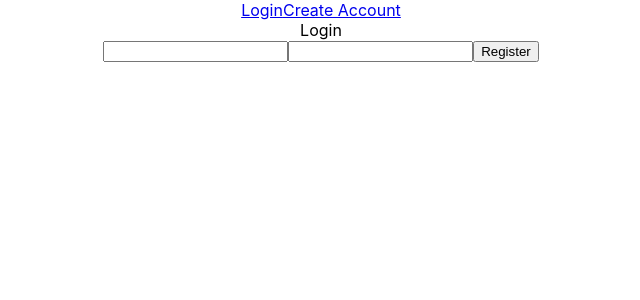
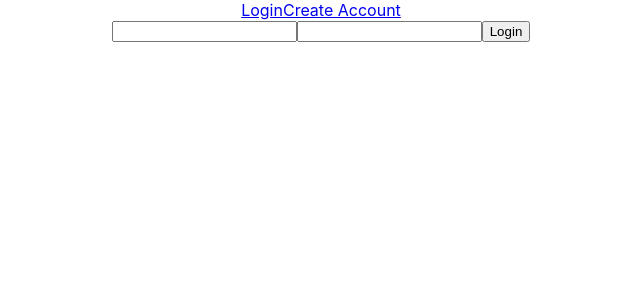
Before and after one commit to JohannaENilsson/mandatory-advanced-js3, a React (Create React App) app: page / in a window 1280 px wide. Shown: the top 300 px of the page, without its empty margins (319-959 px from the left). Built offline with nearby package versions, Linux system fonts and the light colour scheme.

Commit message:
changed to singesettings on plugin to only have single quotes

```diff
--- a/src/components/Axios.js
+++ b/src/components/Axios.js
@@ -18,7 +18,7 @@ export function GetAxiosTodo(){
 
 
 export function PostAxiosRegister(email, password){
-    return axios.post(`${APIURL}register`, {email, password}) // Måste skicka med email och lösenord
+    return axios.post(`${APIURL}register`, {email, password})
     .then(resp => {
         console.log(resp);
         console.log(resp.status);
@@ -31,8 +31,8 @@ export function PostAxiosRegister(email, password){
 }
 
 
-export function PostAxiosAuth(){
-    return axios.post(`${APIURL}auth`) // Måste skicka med email och lösenord
+export function PostAxiosAuth(email, password){
+    return axios.post(`${APIURL}auth`, {email, password})
     .then(resp => {
         console.log(resp);
         console.log(resp.status);
--- a/src/components/CreateAccount.js
+++ b/src/components/CreateAccount.js
@@ -1,13 +1,14 @@
-import React from "react";
-import Form from "./Form";
-import { PostAxiosRegister } from "./Axios";
+import React from 'react';
+import Form from './Form';
+import { PostAxiosRegister } from './Axios';
+import { Redirect } from 'react-router-dom';
 
 class CreateAccount extends React.Component {
   constructor(props) {
     super(props);
     this.state = {
-      email: "",
-      password: ""
+      email: '',
+      password: ''
     };
     this.handleInput = this.handleInput.bind(this);
     this.handleSubmit = this.handleSubmit.bind(this);
@@ -32,11 +33,11 @@ class CreateAccount extends React.Component {
 
   render() {
     return (
-      <div className="container">
+      <div className='container'>
         <Form
           handleSubmit={this.handleSubmit}
           handleInput={this.handleInput}
-          submitButtonText="Register"
+          submitButtonText='Sign up'
         />
       </div>
     );
--- a/src/components/Login.js
+++ b/src/components/Login.js
@@ -1,38 +1,43 @@
 import React from 'react';
+import Form from './Form';
+import { PostAxiosAuth } from './Axios';
+import { Redirect } from 'react-router-dom';
 
-
-class Login extends React.Component{
-    constructor(props){
+class Login extends React.Component {
+  constructor(props) {
     super(props);
     this.state = {
       email: '',
-            password: '',
-        }
+      password: ''
+    };
     this.handleInput = this.handleInput.bind(this);
     this.handleSubmit = this.handleSubmit.bind(this);
   }
 
-    handleSubmit(e){
-        e.preventDefault();
-        console.log('Login');
+  handleInput(e) {
+    const target = e.target;
+    const name = target.name;
+    const value = target.value;
+    console.log(name, value);
+    this.setState({ [name]: value });
   }
 
-    handleInput(){
-        console.log('input');
-
+  handleSubmit(e) {
+    e.preventDefault();
+    let email = this.state.email;
+    let password = this.state.password;
+    console.log(email, password);
+    PostAxiosAuth(email, password);
   }
 
-
-    render(){
-        return(
+  render() {
+    return (
       <div className='container'>
-                Login
-                <form onSubmit={this.handleInput}>
-                    <input type='email' value={this.state.email} onChange={this.handleInput}/>
-                    <input  type='password' value={this.state.email} onChange={this.handleInput}/>
-                    <input type='submit' value='Register'/>
-                </form>
-
+        <Form
+          handleSubmit={this.handleSubmit}
+          handleInput={this.handleInput}
+          submitButtonText='Login'
+        />
       </div>
     );
   }
--- a/src/components/Store.js
+++ b/src/components/Store.js
@@ -1,12 +1,12 @@
 import { BehaviorSubject } from 'rxjs';
 
-export const token$ = new BehaviorSubject(localStorage.getItem("token")); // skapar en ny instans
+export const token$ = new BehaviorSubject(localStorage.getItem('token')); // skapar en ny instans
 
 export function updateToken(token) {
   if (token) {
-    localStorage.setItem("token", token);
+    localStorage.setItem('token', token);
   } else {
-    localStorage.removeItem("token");
+    localStorage.removeItem('token');
   }
   token$.next(token);
 }
```
Also changed, not shown: src/App.js (+4 -9 lines), src/components/Form.js (+6 -9 lines). Lines whose indentation alone changed are shown as unchanged.
